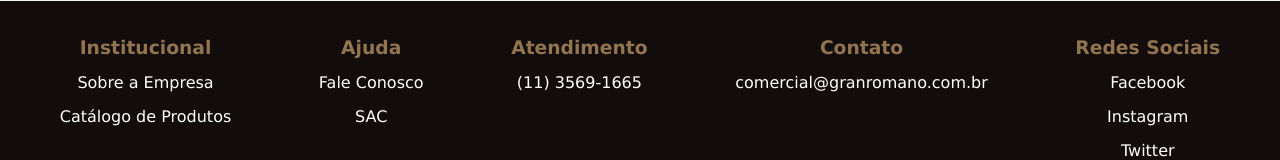
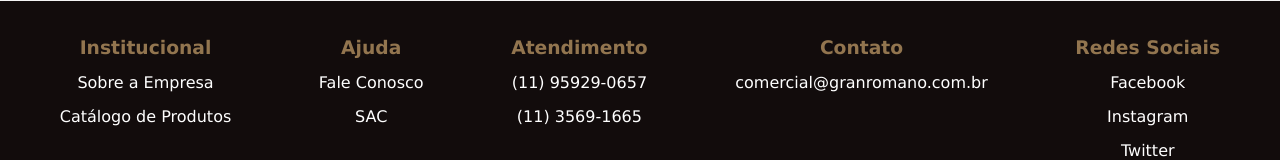
Before and after one commit to ynfleozin/site-gran-romano, an Angular app: page / in a window 1280 px wide. Shown: the part 2961-3121 px from the top of the page. Built offline with nearby package versions, Linux system fonts and the light colour scheme; a web font is replaced by a local one.

Commit message:
add new number footer

```diff
--- a/src/app/footer/footer.component.html
+++ b/src/app/footer/footer.component.html
@@ -17,6 +17,7 @@
       <div class="footer-section atendimento">
           <h3>Atendimento</h3>
           <ul>
+              <li><a href="tel:+5511959290657">(11) 95929-0657</a></li>
               <li><a href="tel:+551135691665">(11) 3569-1665</a></li>
           </ul>
       </div>
```
